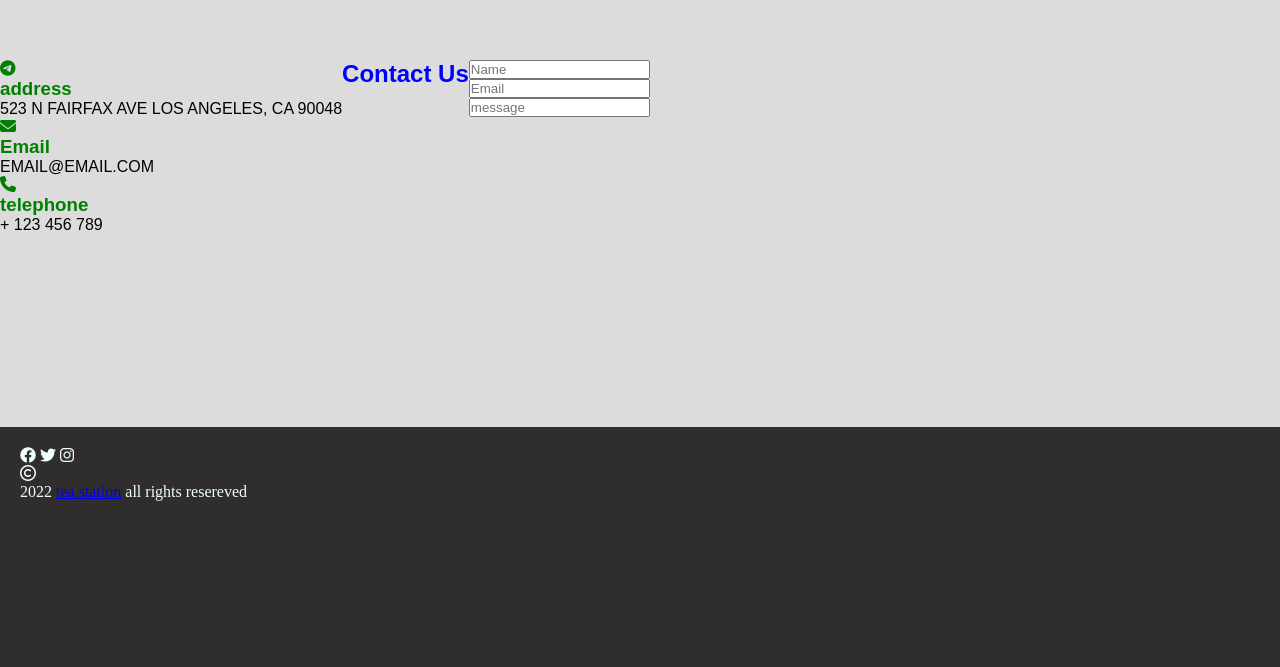
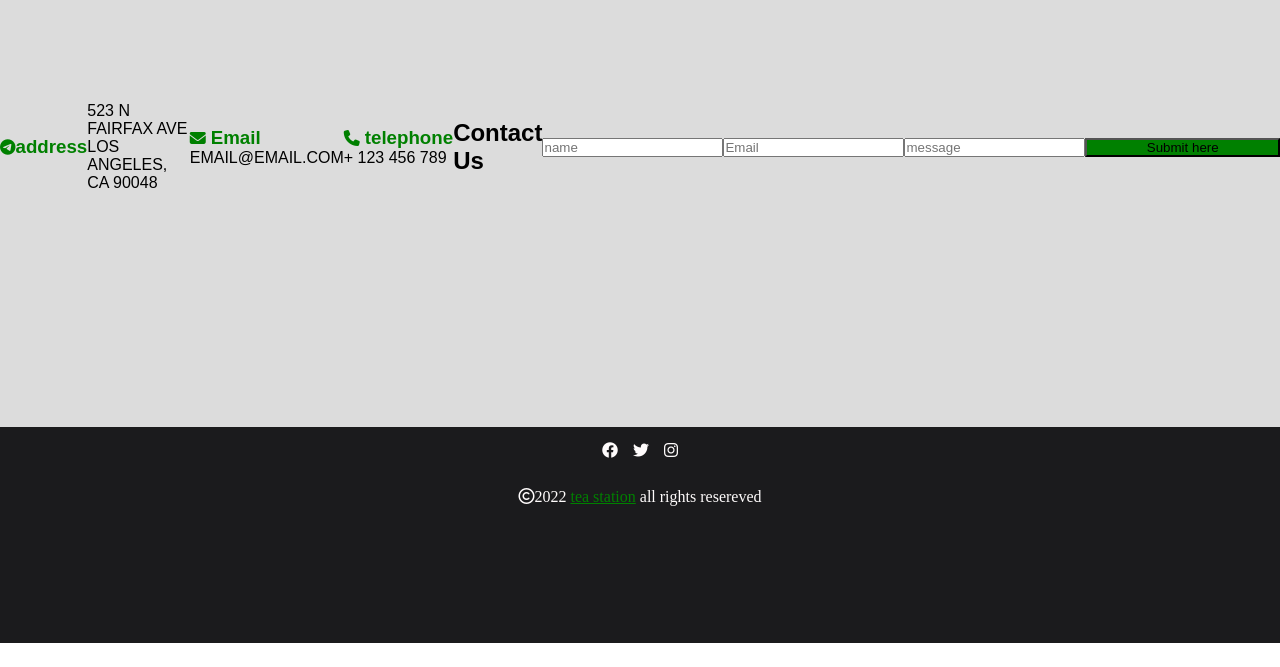
Before and after one commit to nargizvaliyeva/CodeAcademyClassworks, a plain HTML site: page 08-css.flexbox/index.html in a window 1280 px wide. Shown: the part 133-800 px from the top of the page. Drawn offline with Linux system fonts and the light colour scheme.

Commit message:
index.txt

```diff
--- a/08-css.flexbox/index.html
+++ b/08-css.flexbox/index.html
@@ -16,12 +16,12 @@
   </head>
   <body>
     <section>
-        <div class="addressA">
-      <div>
-          <div class="address">
-            <div class="red">
+          <div class="addressA">
+            <div class="address">
+              <div class="red">
                 <i class="fa-brands fa-telegram"></i>
                 <h3>address</h3>
+              </div>
             </div>
           </div>
           <div>
@@ -43,16 +43,23 @@
           </div>
         </div>
         <div class="ContactUS">
+          <div class="text">
+              <h2>Contact Us</h2>
+          </div>
           <form action="">
-            <div class="text">
-                <h2>Contact Us</h2>
             </div>
-            </div>
-            <div class="Contact">
-                <div><input type="text" placeholder="Name" /></div>
-                <div><input type="text" placeholder="Email" /></div>
-                <div><input type="text" placeholder="message" /></div>
-                <div></div>
+                <div>
+                  <input  class="form" type="text" placeholder="name" name="" id="">
+                </div>
+                <div>
+                  <input class="form" type="text" placeholder="Email" />
+                </div>
+                <div>
+                  <input class="form" type="text" placeholder="message" />
+                </div>
+                <div>
+                </div>
+                <button class="form1">Submit here</button>
             </div>
           </form>
         </div>
@@ -67,7 +74,7 @@
         </div>
         <div class="one1">
             <i class="fa-regular fa-copyright"></i>
-            <p>2022 <a href="#">tea station</a> all rights resereved</p>
+            <p>2022 <a class="two" href="#">tea station</a> all rights resereved</p>
         </div>
       </div>
     </footer>
--- a/08-css.flexbox/style.css
+++ b/08-css.flexbox/style.css
@@ -1,14 +1,15 @@
-section{
-    height:70%;
+section {
+  height: 70%;
   background-color: gainsboro;
   display: flex;
   align-items: center;
   font-family: Arial, Helvetica, sans-serif;
+  justify-content: space-around;
 }
-body{
+body {
   height: 100vh;
 }
-*{
+* {
   margin: 0;
   padding: 0;
   box-sizing: border-box;
@@ -16,33 +17,35 @@ body{
 .addressA {
   display: flex;
 }
-.address{
+.red {
+  color: green;
   display: flex;
-    row-gap: 10px;
-}
-.text{
-    border-radius: 10px;
-}
-.linka{
-    background-color: rgb(49, 46, 46);
-    width: 100%;
-    height: 40vh;
-}
-footer{
-    background-color: rgb(48, 45, 45);
-    height: 30%;
-    color: azure;
-    padding: 20px 20px;
-}
-.one1{
   align-items: center;
 }
-.red{
+.fa-solid {
+  font: size 8rem;
+  margin-right: 5px;
+}
+footer {
+  color: rgb(255, 252, 252);
+  height: 27%;
+  background-color: rgb(27, 27, 29);
+}
+.form1 {
+  width: 50%;
+  background-color: green;
+}
+.link {
+  display: flex;
+  justify-content: center;
+  gap: 15px;
+  padding: 15px;
+}
+.one1 {
+  display: flex;
+  justify-content: center;
+  padding: 15px;
+}
+.two {
   color: green;
 }
-.text{
-    color: blue;
-}
-.button{
-    color: green;
-}
```
Lines whose indentation alone changed are shown as unchanged.
